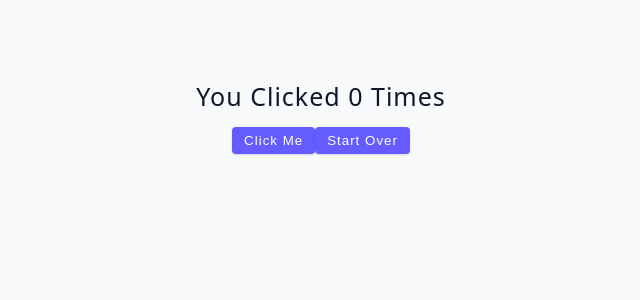
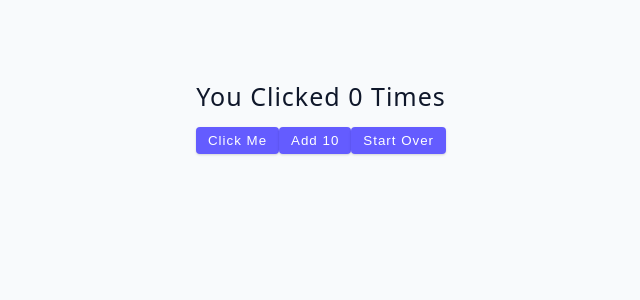
Before and after one commit to rpliszka1987/advanced-react, a React (Vite) app: page / in a window 1280 px wide. Shown: the top 300 px of the page, without its empty margins (319-959 px from the left). Built offline with nearby package versions, Linux system fonts and the light colour scheme.

Commit message:
Added add 10 button to increase count by 10

```diff
--- a/src/tutorial/01-useState/starter/02-useState-basics.jsx
+++ b/src/tutorial/01-useState/starter/02-useState-basics.jsx
@@ -10,10 +10,15 @@ const UseStateBasics = () => {
   const handleCountReset = () => {
     setCount(0)
   }
+
+  const handleSkipCount = () => {
+    setCount(count + 10)
+  }
   return (
     <div>
       <h4>You clicked {count} times</h4>
       <button type="button" className="btn" onClick={handleClick}>Click me</button>
+      <button type="button" className="btn" onClick={handleSkipCount}>Add 10</button>
       <button type="button" className="btn" onClick={handleCountReset}>Start over</button>
     </div>
   );
```
